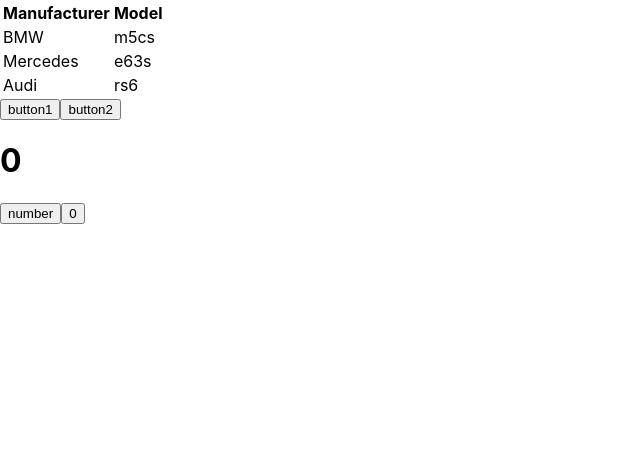
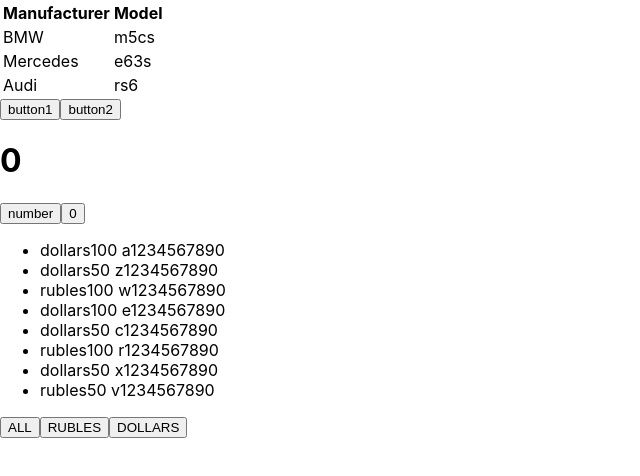
Before and after one commit to TinyMan66/micro-tasks, a React (Create React App) app: page / in a window 1280 px wide. Shown: the top 476 px of the page, without its empty margins (0-640 px from the left). Built offline with nearby package versions, Linux system fonts and the light colour scheme; the HTML template or start-up script is replaced by a standard one.

Commit message:
Create MoneyFilter component.

```diff
--- a/src/App.tsx
+++ b/src/App.tsx
@@ -2,6 +2,9 @@
 import './App.css';
 import {TopCars} from "./Components/TopCars";
 import {Button} from "./Components/Button";
+import {MoneyFilter} from "./Components/MoneyFilter";
+
+export type FilterType = 'all' | 'dollars' | 'rubles';
 
 function App() {
 
@@ -24,13 +27,40 @@
 
     //micro task 04 hook useState:
 
-    let [num, setNum] = useState<number>(0);
+    const [num, setNum] = useState<number>(0);
 
     const onClickNumHandler = () => {
-        setNum(++num);
+        setNum(num + 1);
     }
     const onClickZeroHandler = () => {
         setNum(0);
+    }
+
+    //micro task 05 Filter method:
+
+    const [money, setMoney] = useState([
+        {banknotes: 'dollars', value: 100, number: ' a1234567890'},
+        {banknotes: 'dollars', value: 50, number: ' z1234567890'},
+        {banknotes: 'rubles', value: 100, number: ' w1234567890'},
+        {banknotes: 'dollars', value: 100, number: ' e1234567890'},
+        {banknotes: 'dollars', value: 50, number: ' c1234567890'},
+        {banknotes: 'rubles', value: 100, number: ' r1234567890'},
+        {banknotes: 'dollars', value: 50, number: ' x1234567890'},
+        {banknotes: 'rubles', value: 50, number: ' v1234567890'},
+    ]);
+
+    const [filter, setFilter] = useState<FilterType>('all');
+
+    let currentMoney = money;
+    if (filter === 'dollars') {
+        currentMoney = money.filter(m => m.banknotes === 'dollars');
+    }
+    if (filter === 'rubles') {
+        currentMoney = money.filter(m => m.banknotes === 'rubles');
+    }
+
+    const onclickFilterHandler = (nameButton: FilterType) => {
+        setFilter(nameButton);
     }
 
     return (
@@ -46,6 +76,10 @@
             <h1>{num}</h1>
             <Button name={'number'} callBack={onClickNumHandler}/>
             <Button name={'0'} callBack={onClickZeroHandler}/>
+
+            {/*micro task 05*/}
+            <MoneyFilter currentMoney={currentMoney} onclickFilterHandler={onclickFilterHandler}
+            />
         </div>
     );
 }
--- /dev/null
+++ b/src/Components/MoneyFilter.tsx
@@ -0,0 +1,34 @@
+import React from 'react';
+import {Button} from "./Button";
+import {FilterType} from "../App";
+
+type MoneyType = {
+    banknotes: string
+    value: number
+    number: string
+}
+type MoneyFilterType = {
+    currentMoney: Array<MoneyType>
+    onclickFilterHandler: (nameButton: FilterType) => void
+}
+
+export const MoneyFilter: React.FC<MoneyFilterType> = ({currentMoney, onclickFilterHandler}) => {
+    return (
+        <div>
+            <ul>
+                {currentMoney.map((m, index) => {
+                    return (
+                        <li key={index}>
+                            <span>{m.banknotes}</span>
+                            <span>{m.value}</span>
+                            <span>{m.number}</span>
+                        </li>
+                    )
+                })}
+            </ul>
+            <Button name={'ALL'} callBack={() => onclickFilterHandler('all')}/>
+            <Button name={'RUBLES'} callBack={() => onclickFilterHandler('rubles')}/>
+            <Button name={'DOLLARS'} callBack={() => onclickFilterHandler('dollars')}/>
+        </div>
+    );
+};
```
